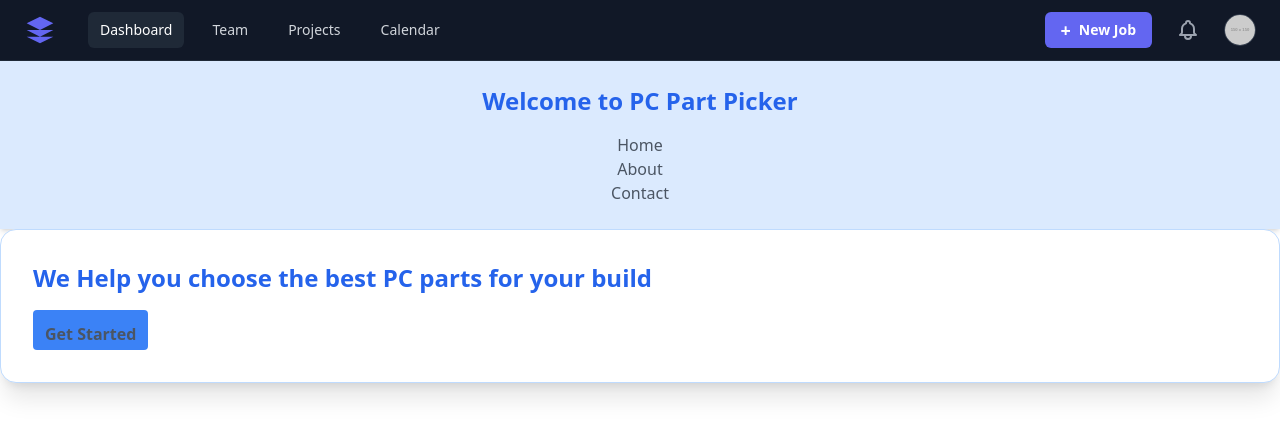
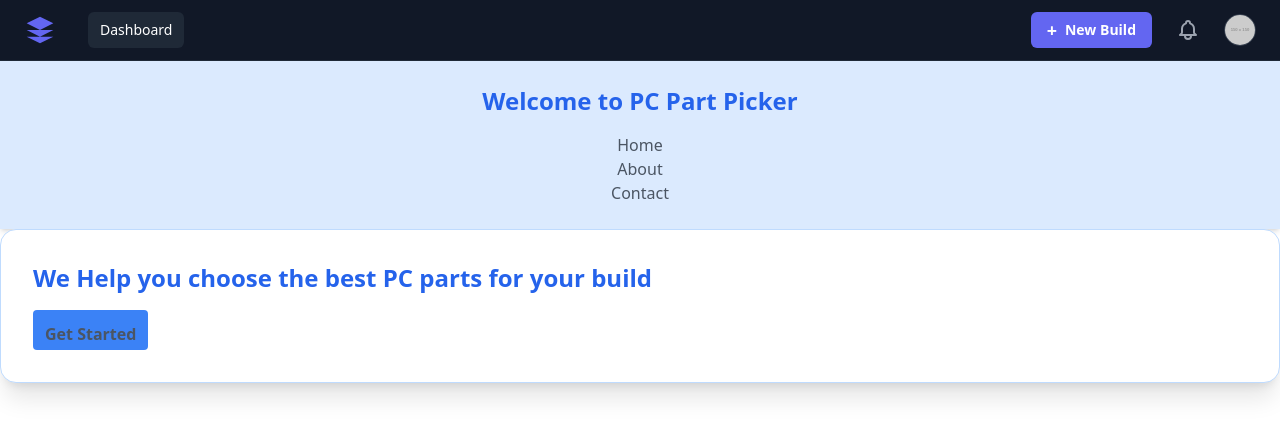
Before and after one commit to IrunguPeter/alx-capstone-project, a React (Vite) app in the folder capstone/: page / in a window 1280 px wide. Shown: the top 436 px of the page. Built offline with nearby package versions, Linux system fonts and the light colour scheme.

Commit message:
Added: New Questions component

```diff
--- a/capstone/src/App.jsx
+++ b/capstone/src/App.jsx
@@ -8,7 +8,7 @@ function App() {
 
       <div className="p-8 bg-white shadow-xl rounded-2xl border border-blue-200">
         <h1 className="text-2xl font-bold text-blue-600">We Help you choose the best PC parts for your build</h1>
-        <button className="bg-blue-500 hover:bg-blue-700 text-white font-bold py-1 px-3 rounded mt-4">
+        <button type="submit" onClick className="bg-blue-500 hover:bg-blue-700 text-white font-bold py-1 px-3 rounded mt-4">
           <p className="text-gray-600 mt-2 font-bold">Get Started</p>
         </button>
       </div>
--- a/capstone/src/components/Header.jsx
+++ b/capstone/src/components/Header.jsx
@@ -6,7 +6,7 @@ const Header = () => {
       <h1 className="text-2xl font-bold text-blue-600">Welcome to PC Part Picker</h1>
       <nav className=" card nav mt-4 text-gray-600 hover:text-red-600 transition-colors duration-300">
         <ul>
-          <li><a href="/">Home</a></li>
+          <li><a href="/Home">Home</a></li>
           <li><a href="/about">About</a></li>
           <li><a href="/contact">Contact</a></li>
         </ul>
--- a/capstone/src/components/Navbar.jsx
+++ b/capstone/src/components/Navbar.jsx
@@ -1,7 +1,7 @@
 import React from 'react';
 
 const Navbar = () => {
-  const navLinks = ['Dashboard', 'Team', 'Projects', 'Calendar'];
+  const navLinks = ['Dashboard'];
 
   return (
     <nav className="bg-[#111827] px-6 py-3 flex items-center justify-between border-b border-gray-800">
@@ -37,7 +37,7 @@ const Navbar = () => {
         {/* Quick Action Button */}
         <button className="flex items-center bg-[#6366F1] hover:bg-[#4F46E5] text-white px-4 py-2 rounded-md text-sm font-semibold transition-shadow">
           <span className="mr-2 text-lg leading-none">+</span>
-          New Job
+          New Build
         </button>
 
         {/* Notification Bell */}
--- /dev/null
+++ b/capstone/src/components/Questions.jsx
@@ -0,0 +1,2 @@
+import react from 'react'
+import { useState } from 'react'
```
